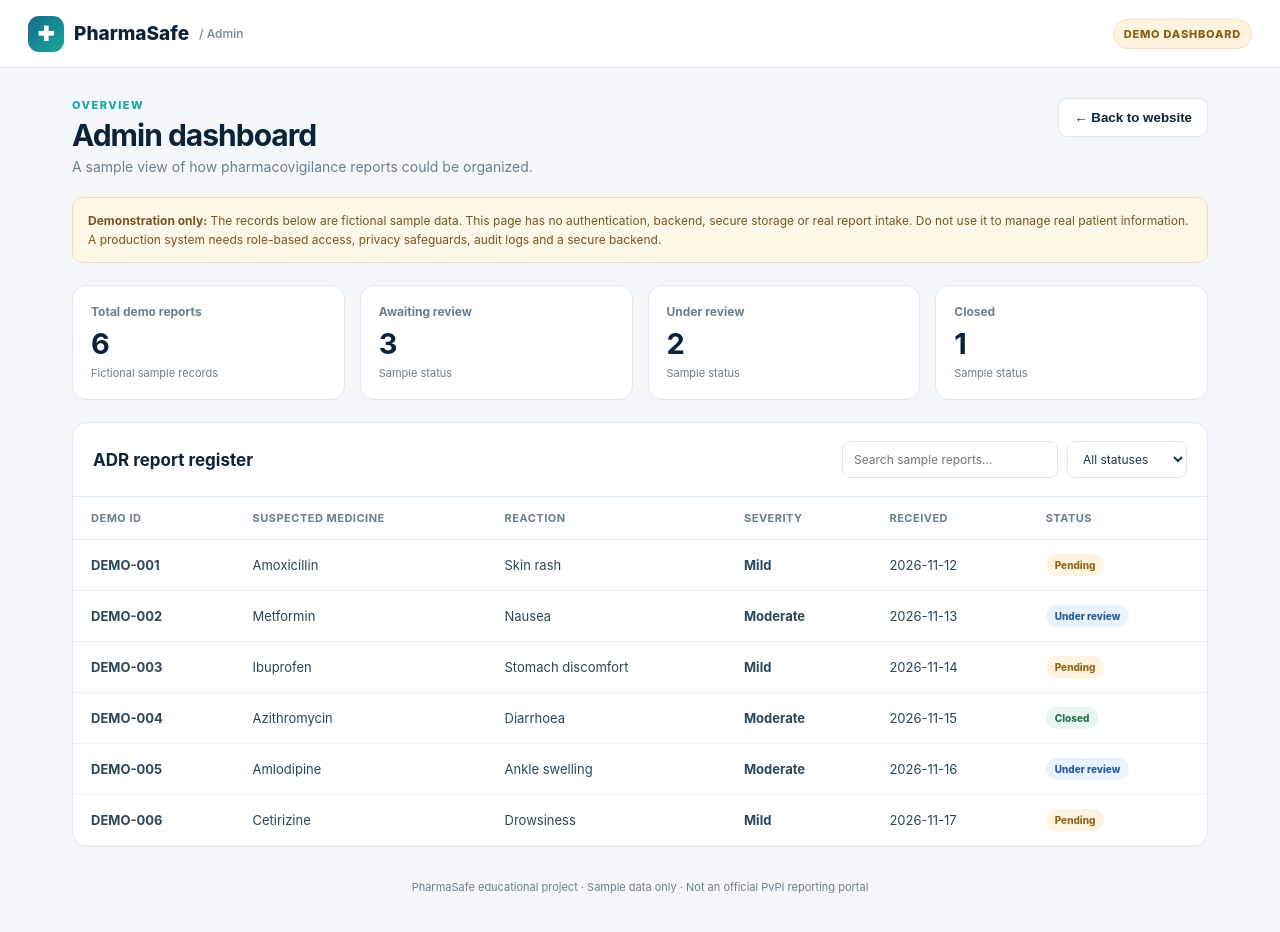
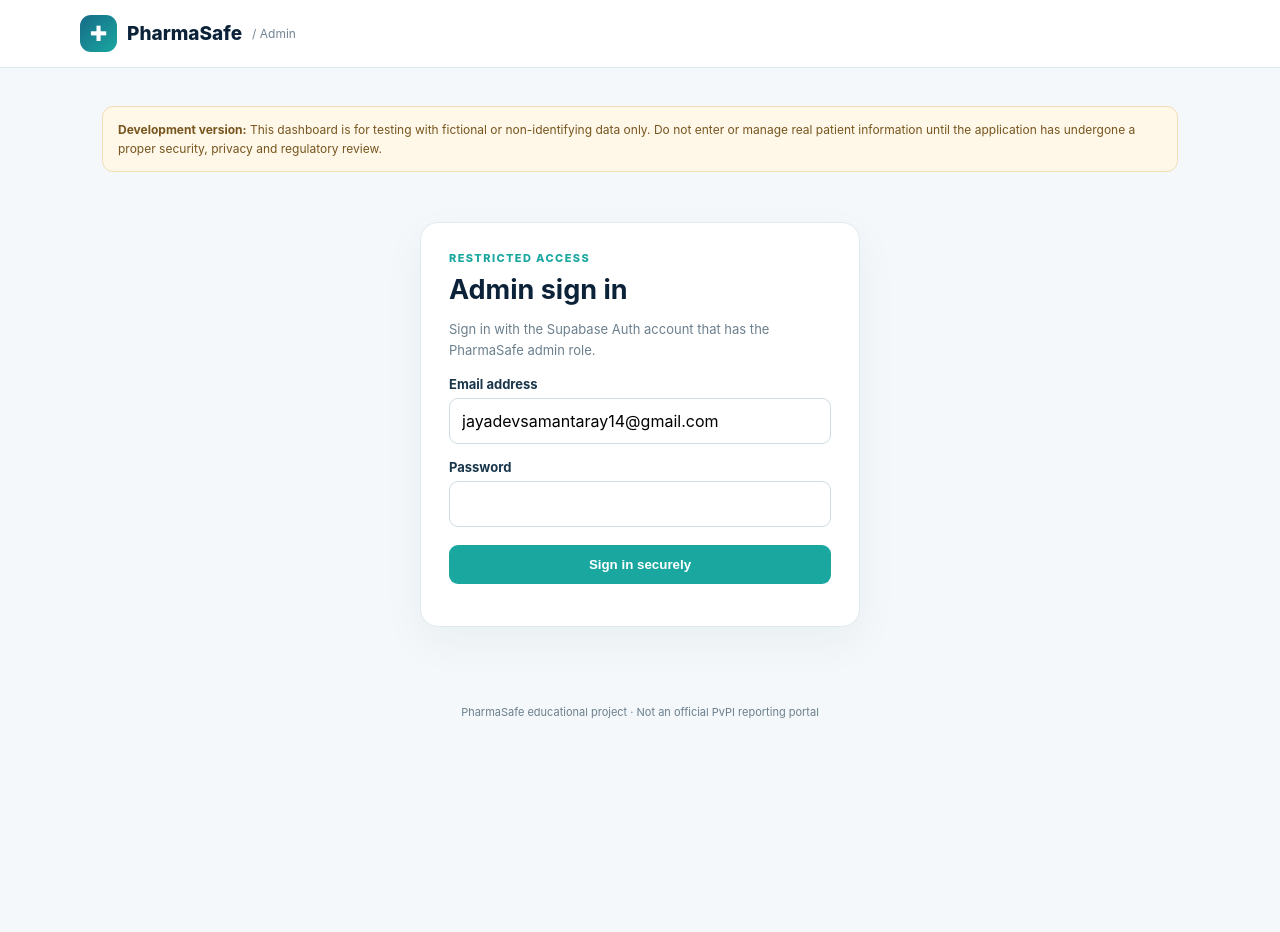
Before and after one commit to Jaydev92019/Pharma-Safe, a plain HTML site: page admin.html in a window 1280 px wide. After the commit the page ends 800 px from the top, so only its background shows below. Drawn offline with nearby package versions, Linux system fonts and the light colour scheme.

Commit message:
Update admin.html

```diff
--- a/admin.html
+++ b/admin.html
@@ -3,49 +3,67 @@
 <head>
 <meta charset="utf-8"><meta name="viewport" content="width=device-width,initial-scale=1">
 <meta name="theme-color" content="#0b2239">
-<title>PharmaSafe | Admin Dashboard Demo</title>
+<title>PharmaSafe | Admin Login</title>
 <style>
-:root{--navy:#0b2239;--teal:#19a7a0;--ink:#19364b;--muted:#6b7f8d;--line:#e0e9ed;--bg:#f4f8fa;--white:#fff}
-*{box-sizing:border-box}body{margin:0;font-family:Inter,system-ui,-apple-system,"Segoe UI",sans-serif;background:var(--bg);color:var(--ink)}
-header{height:68px;background:#fff;border-bottom:1px solid var(--line);display:flex;align-items:center;justify-content:space-between;padding:0 28px;position:sticky;top:0;z-index:2}
-.brand{display:flex;align-items:center;gap:10px;font-weight:850;color:var(--navy);font-size:19px}.logo{width:36px;height:36px;border-radius:11px;background:linear-gradient(135deg,#176b87,var(--teal));color:white;display:grid;place-items:center;font-size:20px}
-.demo{font-size:11px;font-weight:800;letter-spacing:.8px;background:#fff4df;color:#8b5c12;border:1px solid #f0dfbd;padding:7px 10px;border-radius:30px}
-.layout{max-width:1180px;margin:auto;padding:30px 22px}.heading{display:flex;justify-content:space-between;align-items:flex-start;gap:18px;flex-wrap:wrap}.eyebrow{font-size:11px;color:var(--teal);font-weight:850;letter-spacing:1.5px;text-transform:uppercase}h1{font-size:30px;letter-spacing:-1px;margin:5px 0;color:var(--navy)}.sub{color:var(--muted);margin:0;font-size:14px}
-.btn{border:0;border-radius:9px;background:var(--teal);color:white;padding:11px 15px;font-weight:750;cursor:pointer}.btn.outline{background:white;color:var(--navy);border:1px solid var(--line)}
-.notice{margin:22px 0;background:#fff8e9;border:1px solid #f1dfb7;color:#77551e;padding:13px 15px;border-radius:11px;font-size:12px;line-height:1.6}
-.stats{display:grid;grid-template-columns:repeat(4,1fr);gap:15px;margin:22px 0}.stat{background:white;border:1px solid var(--line);border-radius:14px;padding:18px}.stat span{display:block;color:var(--muted);font-size:12px;font-weight:650}.stat strong{display:block;color:var(--navy);font-size:29px;margin-top:7px}.stat small{font-size:11px;color:var(--muted)}
-.panel{background:white;border:1px solid var(--line);border-radius:15px;overflow:hidden}.panel-head{padding:18px 20px;border-bottom:1px solid var(--line);display:flex;align-items:center;justify-content:space-between;gap:12px;flex-wrap:wrap}.panel-head h2{font-size:17px;margin:0;color:var(--navy)}.tools{display:flex;gap:9px;flex-wrap:wrap}.tools input,.tools select{border:1px solid var(--line);border-radius:8px;padding:9px 11px;font:inherit;font-size:12px;background:white;color:var(--ink)}
-table{border-collapse:collapse;width:100%;font-size:13px}th,td{text-align:left;padding:14px 18px;border-bottom:1px solid #edf1f3;white-space:nowrap}th{font-size:11px;color:var(--muted);text-transform:uppercase;letter-spacing:.5px;background:#fbfdfe}td{color:#29465a}.status{display:inline-block;padding:5px 9px;border-radius:20px;font-size:10px;font-weight:800}.pending{background:#fff4df;color:#95651b}.review{background:#e9f2ff;color:#285d9b}.closed{background:#e7f6ee;color:#24734b}.severity{font-weight:750}.empty{padding:25px;text-align:center;color:var(--muted);font-size:13px}
-.footer{color:var(--muted);font-size:11px;text-align:center;padding:22px}
-@media(max-width:760px){header{padding:0 16px}.layout{padding:23px 14px}.stats{grid-template-columns:1fr 1fr}.table-wrap{overflow-x:auto}h1{font-size:26px}}
-</style></head>
+:root{--navy:#0b2239;--teal:#19a7a0;--ink:#19364b;--muted:#6b7f8d;--line:#e0e9ed;--bg:#f4f8fa}
+*{box-sizing:border-box}body{margin:0;font-family:Inter,system-ui,-apple-system,"Segoe UI",sans-serif;background:var(--bg);color:var(--ink);min-height:100vh}
+header{height:68px;background:white;border-bottom:1px solid var(--line);display:flex;align-items:center;padding:0 max(22px,calc((100% - 1120px)/2));gap:10px}
+.logo{width:37px;height:37px;border-radius:11px;background:linear-gradient(135deg,#176b87,var(--teal));color:white;display:grid;place-items:center;font-size:21px}.brand{font-size:19px;font-weight:850;color:var(--navy)}
+main{max-width:1120px;margin:38px auto;padding:0 22px}.notice{background:#fff8e9;border:1px solid #f1dfb7;color:#77551e;padding:13px 15px;border-radius:11px;font-size:12px;line-height:1.6;margin-bottom:22px}
+.login{max-width:440px;margin:50px auto;background:white;border:1px solid var(--line);border-radius:18px;padding:28px;box-shadow:0 15px 45px #1832470c}.eyebrow{font-size:11px;letter-spacing:1.4px;color:var(--teal);font-weight:850;text-transform:uppercase}h1{color:var(--navy);font-size:27px;margin:8px 0}.muted{color:var(--muted);font-size:13px;line-height:1.6}
+label{display:block;font-size:13px;font-weight:750;margin:15px 0 6px}input{width:100%;padding:12px;border:1px solid #cfdee4;border-radius:9px;font:inherit}button{border:0;border-radius:9px;background:var(--teal);color:white;padding:12px 16px;font-weight:750;cursor:pointer}button:disabled{opacity:.6;cursor:wait}.wide{width:100%;margin-top:18px}.message{font-size:13px;margin-top:14px;white-space:pre-wrap}.error{color:#b42318}.success{color:#087b70}
+#dashboard{display:none}.top{display:flex;justify-content:space-between;gap:12px;align-items:center;flex-wrap:wrap;margin-bottom:20px}.top h1{margin:0}.stats{display:grid;grid-template-columns:repeat(3,1fr);gap:14px;margin:20px 0}.stat,.panel{background:white;border:1px solid var(--line);border-radius:14px;padding:18px}.stat span{display:block;color:var(--muted);font-size:12px}.stat strong{display:block;color:var(--navy);font-size:27px;margin-top:5px}.panel{padding:0;overflow:hidden}.panel h2{font-size:17px;margin:0;padding:18px;border-bottom:1px solid var(--line);color:var(--navy)}.tablewrap{overflow-x:auto}table{width:100%;border-collapse:collapse;font-size:12px}th,td{text-align:left;padding:12px 14px;border-bottom:1px solid #edf1f3;white-space:nowrap}th{color:var(--muted);font-size:10px;text-transform:uppercase}td{color:#29465a}.empty{padding:24px;text-align:center;color:var(--muted);font-size:13px}.pill{display:inline-block;padding:4px 8px;border-radius:20px;background:#fff4df;color:#8a611b;font-size:10px;font-weight:800}
+footer{text-align:center;color:var(--muted);font-size:11px;padding:28px}
+@media(max-width:600px){main{margin:22px auto;padding:0 14px}.login{margin:28px auto;padding:22px}.stats{grid-template-columns:1fr 1fr}.stats .stat:last-child{grid-column:1/-1}}
+</style>
+</head>
 <body>
-<header><div class="brand"><span class="logo">✚</span> PharmaSafe <span style="font-weight:500;color:#718493;font-size:12px">/ Admin</span></div><span class="demo">DEMO DASHBOARD</span></header>
-<main class="layout">
-<div class="heading"><div><div class="eyebrow">Overview</div><h1>Admin dashboard</h1><p class="sub">A sample view of how pharmacovigilance reports could be organized.</p></div><button class="btn outline" onclick="location.href='index.html'">← Back to website</button></div>
-<div class="notice"><strong>Demonstration only:</strong> The records below are fictional sample data. This page has no authentication, backend, secure storage or real report intake. Do not use it to manage real patient information. A production system needs role-based access, privacy safeguards, audit logs and a secure backend.</div>
-<section class="stats">
-<div class="stat"><span>Total demo reports</span><strong id="total">6</strong><small>Fictional sample records</small></div>
-<div class="stat"><span>Awaiting review</span><strong id="pending">3</strong><small>Sample status</small></div>
-<div class="stat"><span>Under review</span><strong id="review">2</strong><small>Sample status</small></div>
-<div class="stat"><span>Closed</span><strong id="closed">1</strong><small>Sample status</small></div>
+<header><span class="logo">✚</span><span class="brand">PharmaSafe</span><span style="color:#718493;font-size:12px">/ Admin</span></header>
+<main>
+<div class="notice"><strong>Development version:</strong> This dashboard is for testing with fictional or non-identifying data only. Do not enter or manage real patient information until the application has undergone a proper security, privacy and regulatory review.</div>
+<section class="login" id="loginBox">
+<div class="eyebrow">Restricted access</div><h1>Admin sign in</h1><p class="muted">Sign in with the Supabase Auth account that has the PharmaSafe admin role.</p>
+<form id="loginForm"><label for="email">Email address</label><input id="email" type="email" autocomplete="username" required value="jayadevsamantaray14@gmail.com"><label for="password">Password</label><input id="password" type="password" autocomplete="current-password" required><button class="wide" id="loginButton" type="submit">Sign in securely</button></form>
+<div class="message" id="loginMessage" role="status" aria-live="polite"></div>
 </section>
-<section class="panel">
-<div class="panel-head"><h2>ADR report register</h2><div class="tools"><input id="search" type="search" placeholder="Search sample reports…"><select id="filter"><option value="All">All statuses</option><option>Pending</option><option>Under review</option><option>Closed</option></select></div></div>
-<div class="table-wrap"><table><thead><tr><th>Demo ID</th><th>Suspected medicine</th><th>Reaction</th><th>Severity</th><th>Received</th><th>Status</th></tr></thead><tbody id="rows"></tbody></table></div><div class="empty" id="empty" hidden>No matching demo reports.</div>
+<section id="dashboard">
+<div class="top"><div><div class="eyebrow">Overview</div><h1>Admin dashboard</h1><div class="muted" id="signedIn"></div></div><div><button id="refresh" style="background:#176b87">Refresh reports</button> <button id="logout" style="background:#fff;color:#19364b;border:1px solid #dce7eb">Sign out</button></div></div>
+<div class="stats"><div class="stat"><span>Total reports</span><strong id="total">0</strong></div><div class="stat"><span>Pending</span><strong id="pending">0</strong></div><div class="stat"><span>Under review / closed</span><strong id="other">0</strong></div></div>
+<div class="panel"><h2>ADR report register</h2><div class="tablewrap"><table><thead><tr><th>Report ID</th><th>Medicine</th><th>Reaction</th><th>Severity</th><th>Reaction date</th><th>Status</th><th>Received</th></tr></thead><tbody id="reportRows"></tbody></table></div><div class="empty" id="empty">No reports found.</div></div>
+<div class="message" id="dashboardMessage" role="status" aria-live="polite"></div>
 </section>
-<p class="footer">PharmaSafe educational project · Sample data only · Not an official PvPI reporting portal</p>
 </main>
+<footer>PharmaSafe educational project · Not an official PvPI reporting portal</footer>
+<script src="https://cdn.jsdelivr.net/npm/@supabase/supabase-js@2"></script>
 <script>
-const reports=[
-{id:"DEMO-001",drug:"Amoxicillin",reaction:"Skin rash",severity:"Mild",date:"2026-11-12",status:"Pending"},
-{id:"DEMO-002",drug:"Metformin",reaction:"Nausea",severity:"Moderate",date:"2026-11-13",status:"Under review"},
-{id:"DEMO-003",drug:"Ibuprofen",reaction:"Stomach discomfort",severity:"Mild",date:"2026-11-14",status:"Pending"},
-{id:"DEMO-004",drug:"Azithromycin",reaction:"Diarrhoea",severity:"Moderate",date:"2026-11-15",status:"Closed"},
-{id:"DEMO-005",drug:"Amlodipine",reaction:"Ankle swelling",severity:"Moderate",date:"2026-11-16",status:"Under review"},
-{id:"DEMO-006",drug:"Cetirizine",reaction:"Drowsiness",severity:"Mild",date:"2026-11-17",status:"Pending"}
-];
-const rows=document.getElementById("rows"),search=document.getElementById("search"),filter=document.getElementById("filter");
-function render(){const q=search.value.toLowerCase(),f=filter.value;const shown=reports.filter(r=>(f==="All"||r.status===f)&&Object.values(r).join(" ").toLowerCase().includes(q));rows.innerHTML=shown.map(r=>`<tr><td><strong>${r.id}</strong></td><td>${r.drug}</td><td>${r.reaction}</td><td class="severity">${r.severity}</td><td>${r.date}</td><td><span class="status ${r.status==="Pending"?"pending":r.status==="Closed"?"closed":"review"}">${r.status}</span></td></tr>`).join("");document.getElementById("empty").hidden=shown.length>0}
-search.addEventListener("input",render);filter.addEventListener("change",render);render();
-</script></body></html>
+const SUPABASE_URL = "https://gdejvuqcgtnqaviymnsd.supabase.co";
+const SUPABASE_PUBLISHABLE_KEY = "sb_publishable_uykPql5aPTxM55NIAbT7dA_LZCY2y1F";
+const client = window.supabase.createClient(SUPABASE_URL, SUPABASE_PUBLISHABLE_KEY);
+const $ = id => document.getElementById(id);
+function showMessage(id,text,isError=false){const el=$(id);el.textContent=text;el.className='message '+(isError?'error':'success')}
+function showLogin(){ $('loginBox').style.display='block'; $('dashboard').style.display='none'; }
+function showDashboard(email){ $('loginBox').style.display='none'; $('dashboard').style.display='block'; $('signedIn').textContent='Signed in as '+email; }
+async function verifyAdmin(user){
+  const {data,error}=await client.rpc('is_pharmasafe_admin');
+  if(error) throw new Error('Could not verify admin permissions: '+error.message);
+  if(data!==true) throw new Error('This account is signed in but does not have the PharmaSafe admin role.');
+  return true;
+}
+async function loadReports(){
+  $('reportRows').replaceChildren();$('empty').style.display='none';showMessage('dashboardMessage','Loading reports…');
+  const {data,error}=await client.from('adr_reports').select('id,suspected_medicine,reaction_description,severity,reaction_date,status,created_at').order('created_at',{ascending:false}).limit(200);
+  if(error){showMessage('dashboardMessage','Could not load reports: '+error.message,true);return;}
+  const reports=data||[];const counts={Pending:0,'Under Review':0,Closed:0};reports.forEach(r=>{if(counts[r.status]!==undefined)counts[r.status]++});
+  $('total').textContent=reports.length;$('pending').textContent=counts.Pending;$('other').textContent=counts['Under Review']+counts.Closed;
+  for(const r of reports){const tr=document.createElement('tr');const vals=[String(r.id).slice(0,8),r.suspected_medicine||'—',r.reaction_description||'—',r.severity||'—',r.reaction_date||'—',r.status||'—',r.created_at?new Date(r.created_at).toLocaleString():'—'];for(const v of vals){const td=document.createElement('td');td.textContent=v;tr.appendChild(td)}$('reportRows').appendChild(tr)}
+  $('empty').style.display=reports.length?'none':'block';showMessage('dashboardMessage',reports.length?'Reports loaded.':'No ADR reports have been submitted yet.');
+}
+$('loginForm').addEventListener('submit',async e=>{e.preventDefault();const button=$('loginButton');button.disabled=true;showMessage('loginMessage','Signing in…');try{
+ const {data,error}=await client.auth.signInWithPassword({email:$('email').value.trim(),password:$('password').value});
+ if(error)throw error;await verifyAdmin(data.user);showDashboard(data.user.email);await loadReports();
+ }catch(err){await client.auth.signOut();showLogin();showMessage('loginMessage',err.message||'Sign-in failed.',true)}finally{button.disabled=false}});
+$('logout').addEventListener('click',async()=>{await client.auth.signOut();showLogin();$('password').value='';showMessage('loginMessage','You have signed out.')});
+$('refresh').addEventListener('click',loadReports);
+(async()=>{const {data}=await client.auth.getSession();if(data.session){try{await verifyAdmin(data.session.user);showDashboard(data.session.user.email);await loadReports()}catch(e){await client.auth.signOut();showLogin();showMessage('loginMessage',e.message,true)}}})();
+</script>
+</body></html>
```
